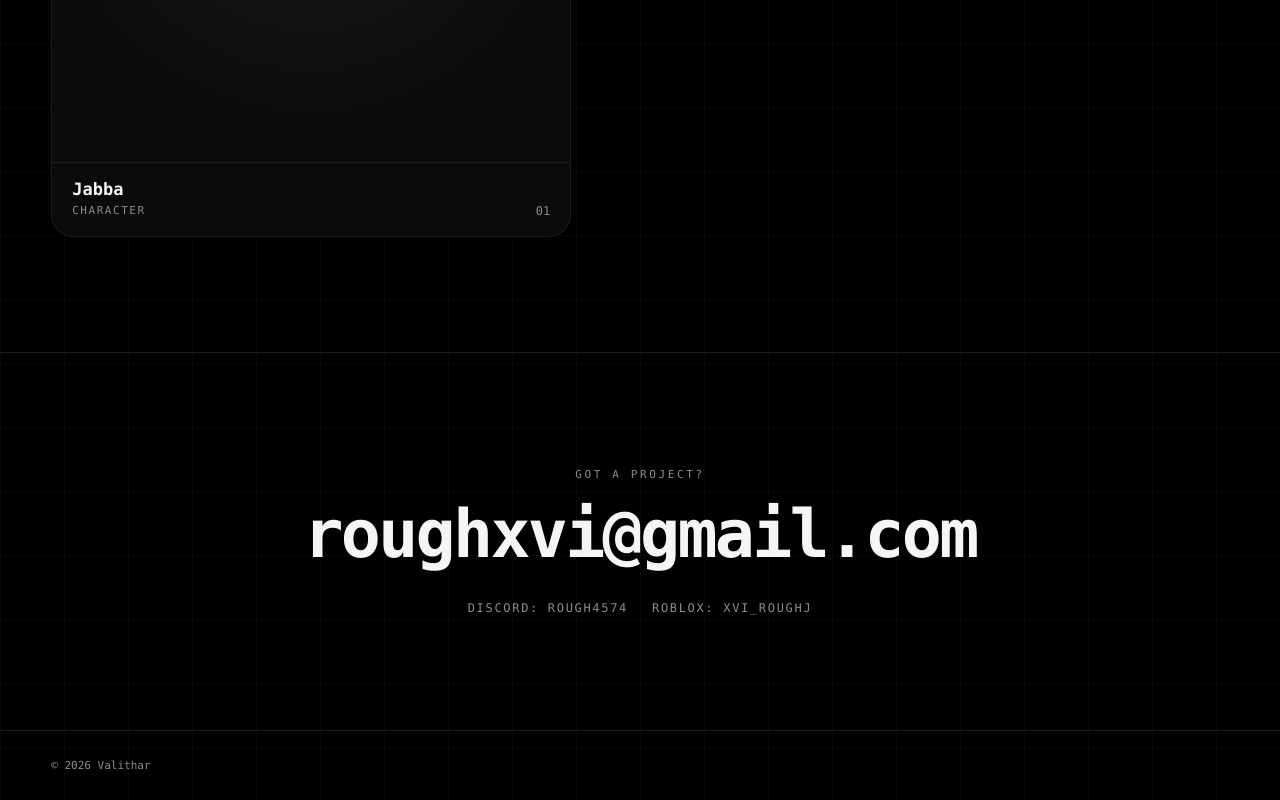
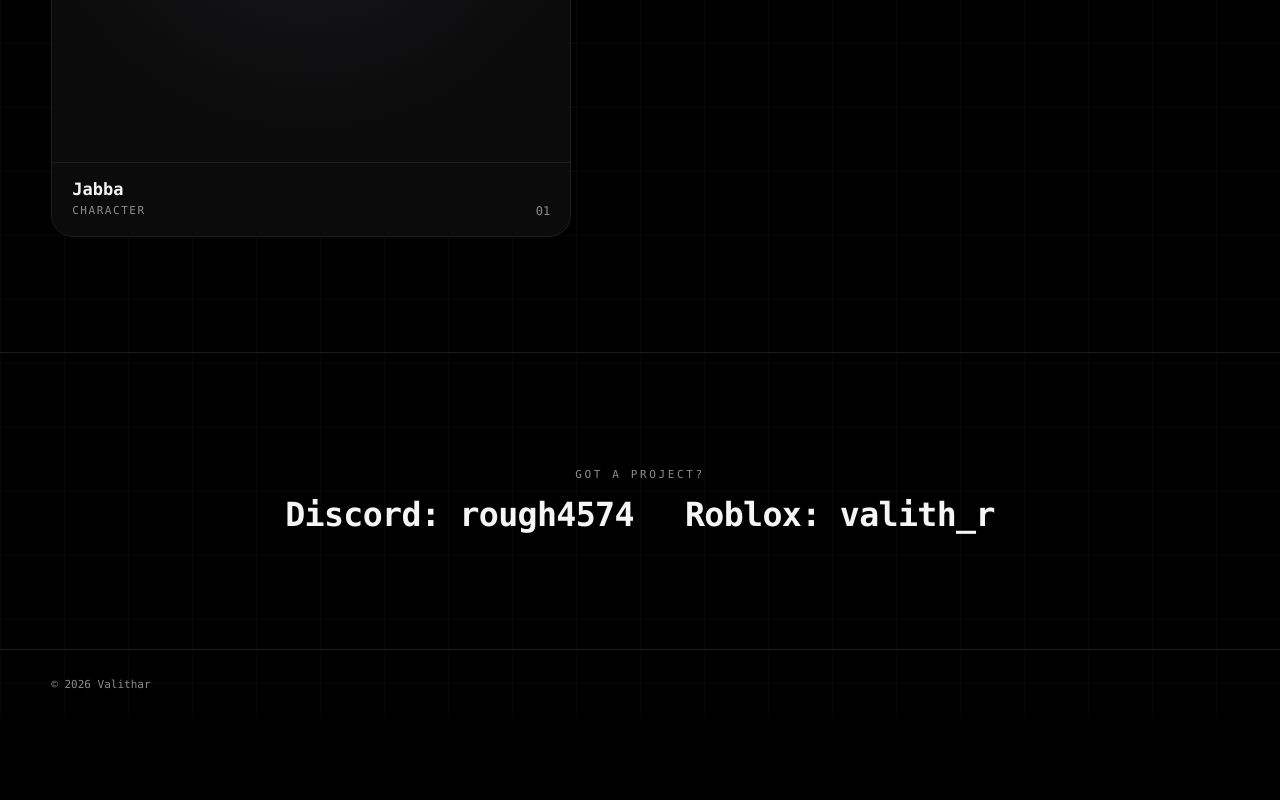
Before and after one commit to Mistmade90/valiportfolio1, a website built with Vite: page index.html in a window 1280 px wide. Shown: the part 1493-2293 px from the top of the page. After the commit the page ends 2212 px from the top, so only its background shows below. Built offline with nearby package versions, Linux system fonts and the light colour scheme; files whose address does not match are found by name.

Commit message:
Remove email, update Roblox username

```diff
--- a/index.html
+++ b/index.html
@@ -66,9 +66,8 @@
 
     <section id="contact" class="contact">
       <p class="eyebrow">Got a project?</p>
-      <a class="mail" href="mailto:roughxvi@gmail.com">roughxvi@gmail.com</a>
       <div class="socials">
-        <a href="#" id="discord" title="Click to copy">Discord: rough4574</a><a href="https://www.roblox.com/search/users?keyword=XVI_RoughJ" target="_blank" rel="noopener">Roblox: XVI_RoughJ</a>
+        <a href="#" id="discord" title="Click to copy">Discord: rough4574</a><a href="https://www.roblox.com/search/users?keyword=valith_r" target="_blank" rel="noopener">Roblox: valith_r</a>
       </div>
     </section>
 
--- a/src/style.css
+++ b/src/style.css
@@ -227,3 +227,8 @@ footer { padding: 28px var(--pad); color: var(--mute); font-size: 11px; border-t
 .pfp-row { display: flex; align-items: center; gap: 16px; }
 .pfp-row img { width: 72px; height: 72px; border-radius: 50%; object-fit: cover; background: #050505; border: 1px solid var(--line); flex: none; }
 .pfp-row input { flex: 1; }
+
+/* contact: socials are the main element now */
+.contact .socials { margin-top: 8px; gap: clamp(20px, 4vw, 56px); font-size: clamp(16px, 2.6vw, 34px); font-weight: 800; letter-spacing: -.02em; text-transform: none; color: var(--fg); }
+.contact .socials a { transition: color .25s; }
+.contact .socials a:hover { color: #9a9aa2; }
```
